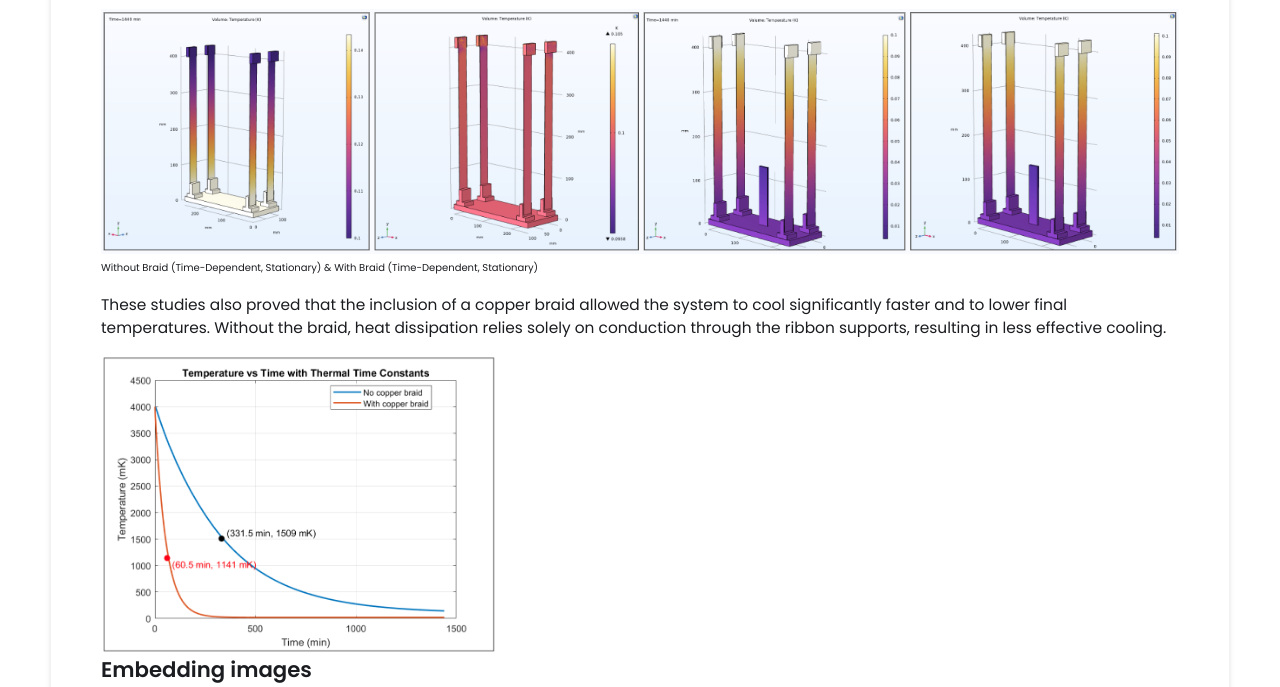
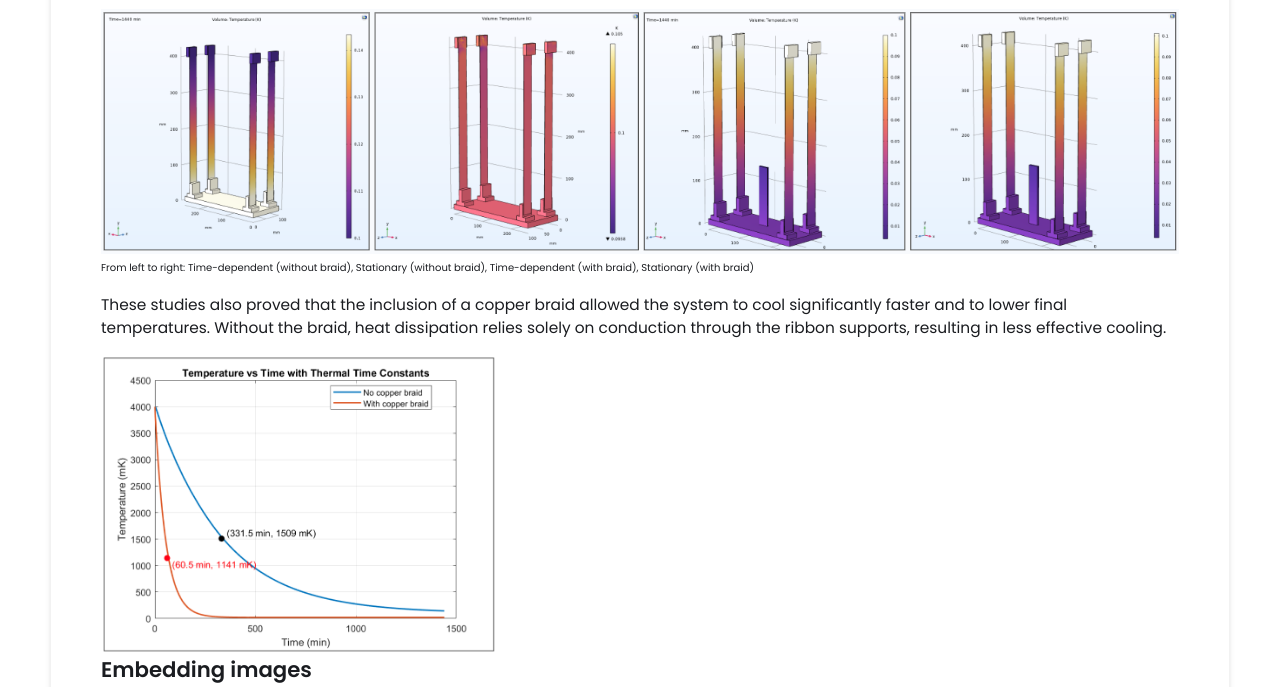
Before and after one commit to emiliohernand/emiliohernand.github.io, a Jekyll site: the page built from _projects/vib-iso-simulations/index.md, in a window 1280 px wide and 900 px high, scrolled down 2902 px, cut to the strip 0-687 px from the top of the window. Built offline with Jekyll 4.4.1, drawn with Linux system fonts in a browser that asks for light colours.

Commit message:
Update index.md

```diff
--- a/_projects/vib-iso-simulations/index.md
+++ b/_projects/vib-iso-simulations/index.md
@@ -42,7 +42,7 @@ The thermal simulations used the same simplified Vib-Iso geometry from the mecha
 The stationary thermal simulation including the copper braid shows a smooth temperature gradient along the ribbon length, with heat conducted from the 100 mK boundary toward the 4 mK thermal anchor. The lower regions of the structure approach the colder temperature, indicating that the copper braid provides an efficient conductive pathway. The time-dependent (24-hour) thermal simulation illustrates how the structure cools over time, with the cooling front propagating from the colder boundary upward through the ribbon supports.
 
 {% include image-gallery.html images="sims_therm_results5.png" height="300" %}
-<span style="font-size: 10px">Without Braid (Time-Dependent, Stationary) & With Braid (Time-Dependent, Stationary)</span>
+<span style="font-size: 10px">From left to right: Time-dependent (without braid), Stationary (without braid), Time-dependent (with braid), Stationary (with braid)</span>
 
 These studies also proved that the inclusion of a copper braid allowed the system to cool significantly faster and to lower final temperatures. Without the braid, heat dissipation relies solely on conduction through the ribbon supports, resulting in less effective cooling.
 
```
